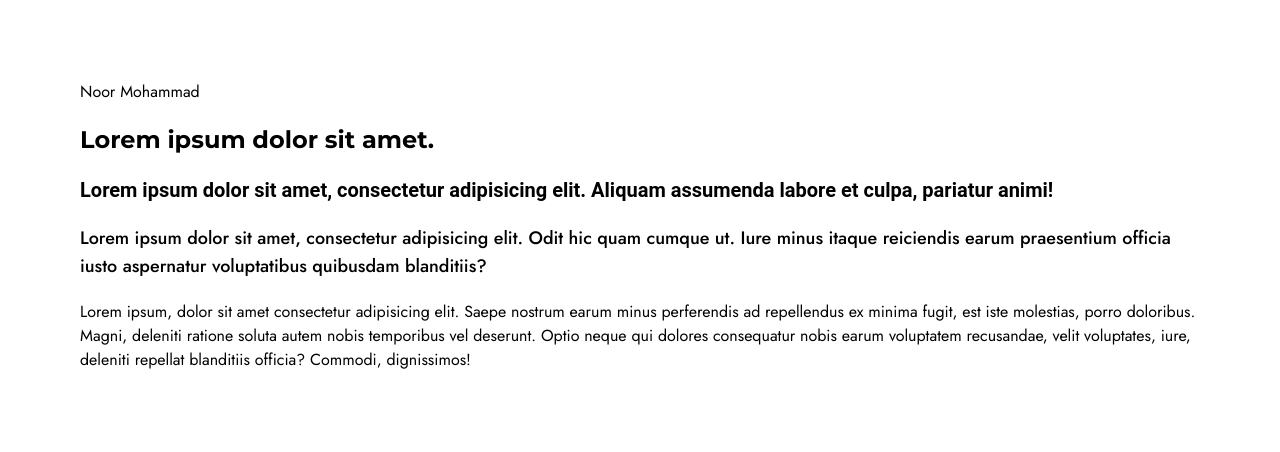
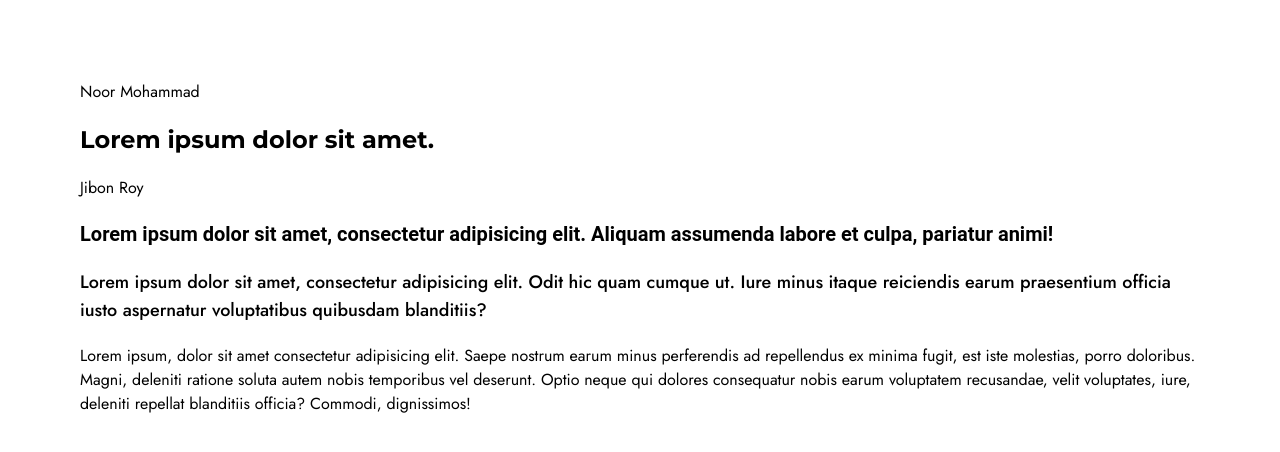
Before and after one commit to pntmernbatchthree/github_test, a Next.js app: page / in a window 1280 px wide. Shown: the top 452 px of the page. Built offline with nearby package versions, Linux system fonts and the light colour scheme.

Commit message:
commit jibon

```diff
--- a/src/app/page.tsx
+++ b/src/app/page.tsx
@@ -5,6 +5,7 @@ export default function Home() {
       <h1 className="text-2xl font-bold font-titleFont">
         Lorem ipsum dolor sit amet.
       </h1>
+      <h1>Jibon Roy</h1>
       <h2 className="text-xl font-semibold font-bodyFont">
         Lorem ipsum dolor sit amet, consectetur adipisicing elit. Aliquam
         assumenda labore et culpa, pariatur animi!
```
